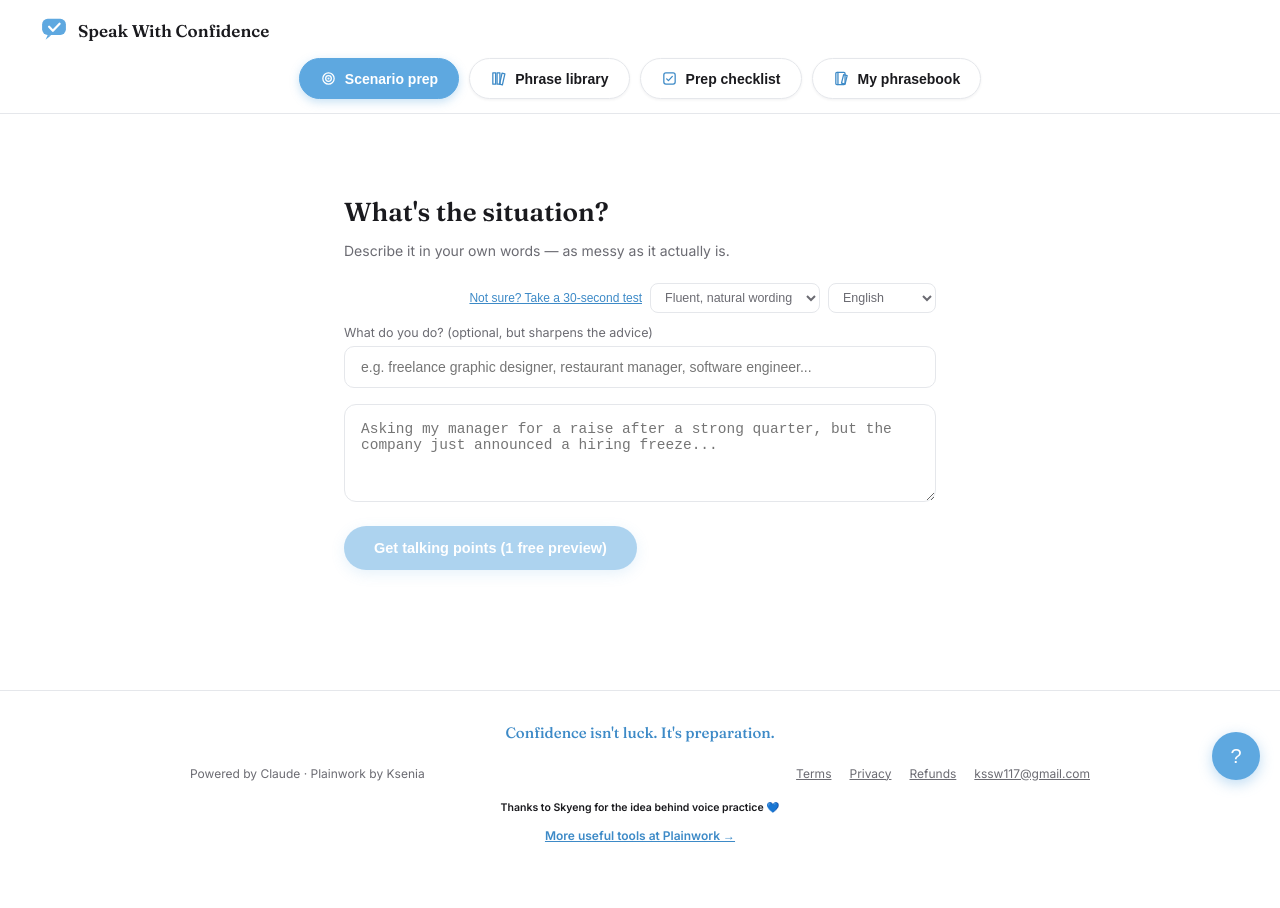
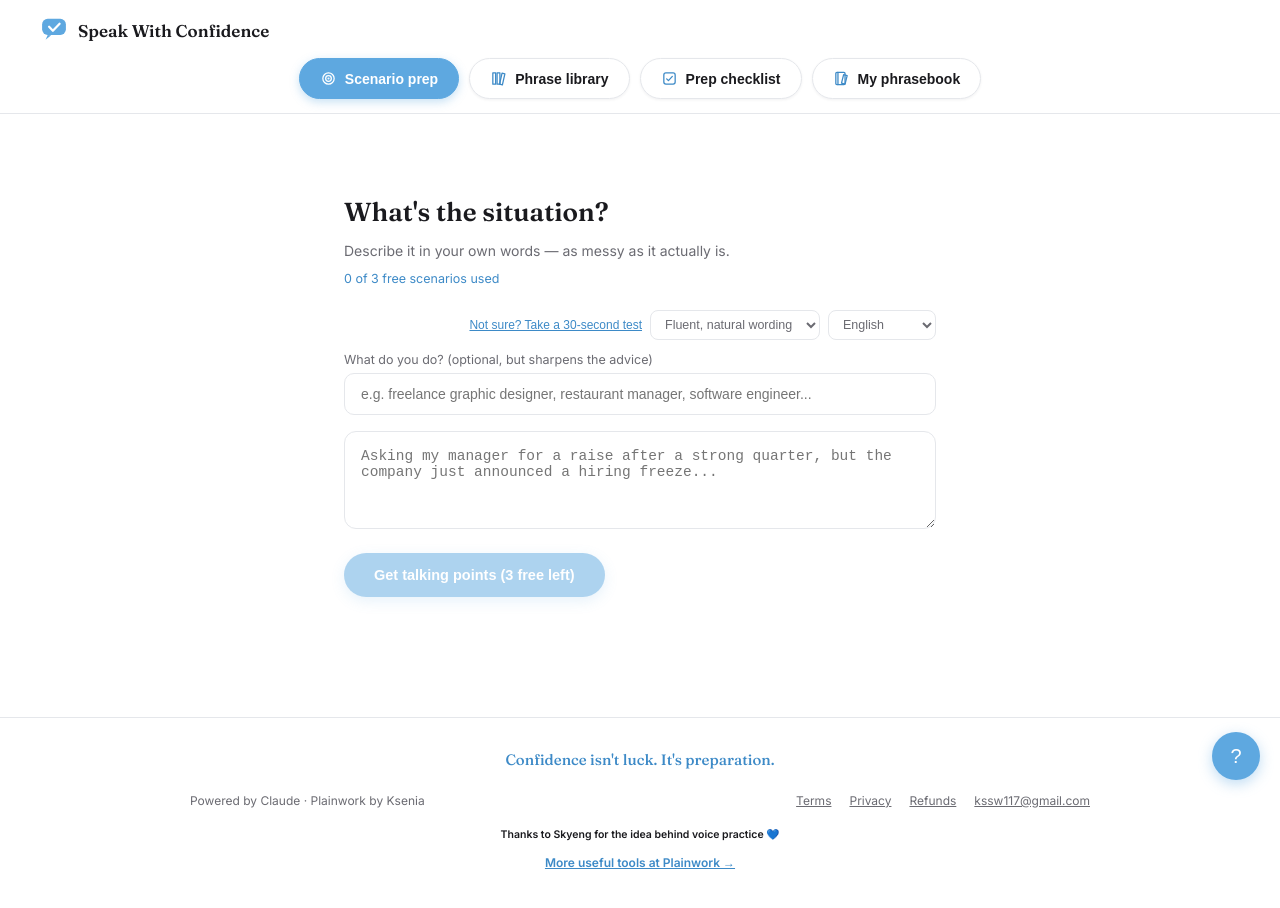
Before and after one commit to kssw117-sudo/Speak-with-confidence-AI, a React (Vite) app: page / in a window 1280 px wide. Both pictures are taken after a click on the button "Scenario prep". Shown: the top 908 px of the page. Before the commit the page ends 887 px from the top, so only its background shows below. Built offline with nearby package versions, Linux system fonts and the light colour scheme.

Commit message:
Update App.jsx

```diff
--- a/src/App.jsx
+++ b/src/App.jsx
@@ -268,7 +268,8 @@ export default function App() {
   const [timerRunning, setTimerRunning] = useState(false);
   const [practiceCount, setPracticeCount] = useState(() => parseInt(localStorage.getItem('swc_practice_count') || '0', 10));
   const [unlocked, setUnlocked] = useState(() => localStorage.getItem('swc_unlocked') === 'true');
-  const [freeTrialUsed, setFreeTrialUsed] = useState(() => localStorage.getItem('swc_free_trial_used') === 'true');
+  const [freeTrialCount, setFreeTrialCount] = useState(() => parseInt(localStorage.getItem('swc_free_trial_count') || '0', 10));
+  const FREE_TRIAL_LIMIT = 3;
   const [licenseCode, setLicenseCode] = useState('');
   const [licenseError, setLicenseError] = useState('');
   const [showHelpBubble, setShowHelpBubble] = useState(false);
@@ -398,7 +399,7 @@ export default function App() {
 
   async function handleGenerate() {
     if (!situation.trim()) return;
-    if (!unlocked && freeTrialUsed) return; // форма скрыта в этом случае, но на всякий случай
+    if (!unlocked && freeTrialCount >= FREE_TRIAL_LIMIT) return; // форма скрыта в этом случае, но на всякий случай
     setLoading(true);
     setGenerateError('');
     try {
@@ -414,9 +415,10 @@ export default function App() {
       }
       setResult(data);
       setCardIndex(0);
-      if (!unlocked && !freeTrialUsed) {
-        localStorage.setItem('swc_free_trial_used', 'true');
-        setFreeTrialUsed(true);
+      if (!unlocked) {
+        const next = freeTrialCount + 1;
+        localStorage.setItem('swc_free_trial_count', String(next));
+        setFreeTrialCount(next);
       }
     } catch (e) {
       setGenerateError('Could not reach the server. Check your connection and try again.');
@@ -633,11 +635,16 @@ export default function App() {
       {page === 'scenario' && (
         <div style={{ maxWidth: 640, margin: '0 auto', padding: '60px 24px' }}>
           <h2 style={{ fontFamily: "'Fraunces', serif", fontWeight: 600, fontSize: 26, marginBottom: 8 }}>What's the situation?</h2>
-          <p style={{ fontSize: 14, color: INK_SOFT, marginBottom: 24 }}>Describe it in your own words — as messy as it actually is.</p>
+          <p style={{ fontSize: 14, color: INK_SOFT, marginBottom: 8 }}>Describe it in your own words — as messy as it actually is.</p>
+          {!unlocked && (
+            <p style={{ fontSize: 12.5, color: SKY_DEEP, marginBottom: 24 }}>
+              {freeTrialCount} of {FREE_TRIAL_LIMIT} free scenarios used
+            </p>
+          )}
 
-          {!unlocked && freeTrialUsed ? (
+          {!unlocked && freeTrialCount >= FREE_TRIAL_LIMIT ? (
             <div style={{ padding: 24, borderRadius: 14, background: SKY_PALE, marginBottom: 24 }}>
-              <p style={{ fontSize: 14, fontWeight: 600, margin: '0 0 4px' }}>Free preview used</p>
+              <p style={{ fontSize: 14, fontWeight: 600, margin: '0 0 4px' }}>All free scenarios used</p>
               <p style={{ fontSize: 13, color: INK_SOFT, margin: '0 0 16px' }}>Enter your access code to keep preparing scenarios.</p>
               <div style={{ display: 'flex', gap: 8 }}>
                 <input
@@ -684,7 +691,7 @@ export default function App() {
                 style={{ width: '100%', padding: 16, borderRadius: 12, border: `1px solid ${LINE}`, fontSize: 14.5, resize: 'vertical', marginBottom: 20 }} />
               <button onClick={handleGenerate} disabled={loading || !situation.trim()} className="premium-btn"
                 style={{ padding: '14px 30px', borderRadius: 999, border: 'none', cursor: 'pointer', background: SKY, color: '#FFF', fontSize: 14.5, fontWeight: 600, opacity: (loading || !situation.trim()) ? 0.5 : 1, boxShadow: '0 4px 14px rgba(94,168,224,0.3)' }}>
-                {loading ? 'Preparing...' : unlocked ? 'Get talking points' : 'Get talking points (1 free preview)'}
+                {loading ? 'Preparing...' : unlocked ? 'Get talking points' : `Get talking points (${FREE_TRIAL_LIMIT - freeTrialCount} free left)`}
               </button>
               {generateError && <p style={{ color: '#D64545', fontSize: 13, marginTop: 12 }}>{generateError}</p>}
             </>
```
